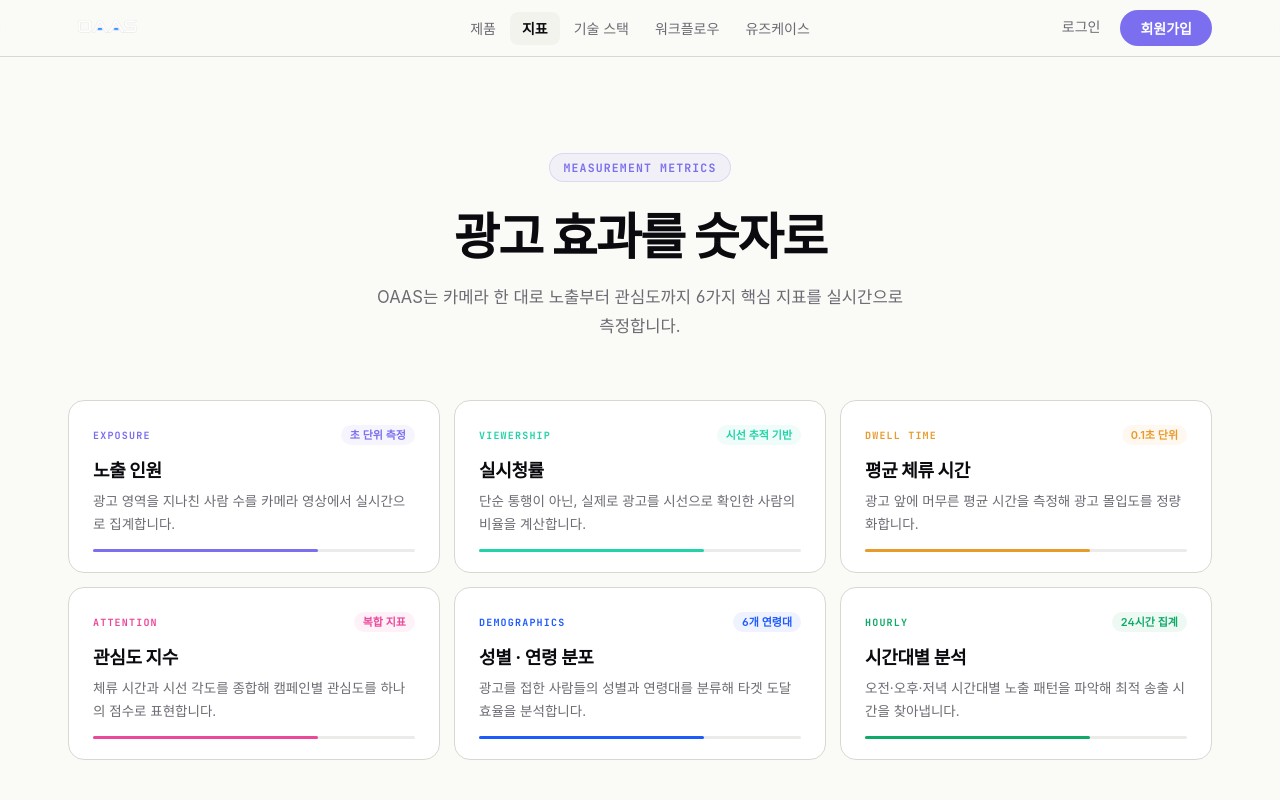
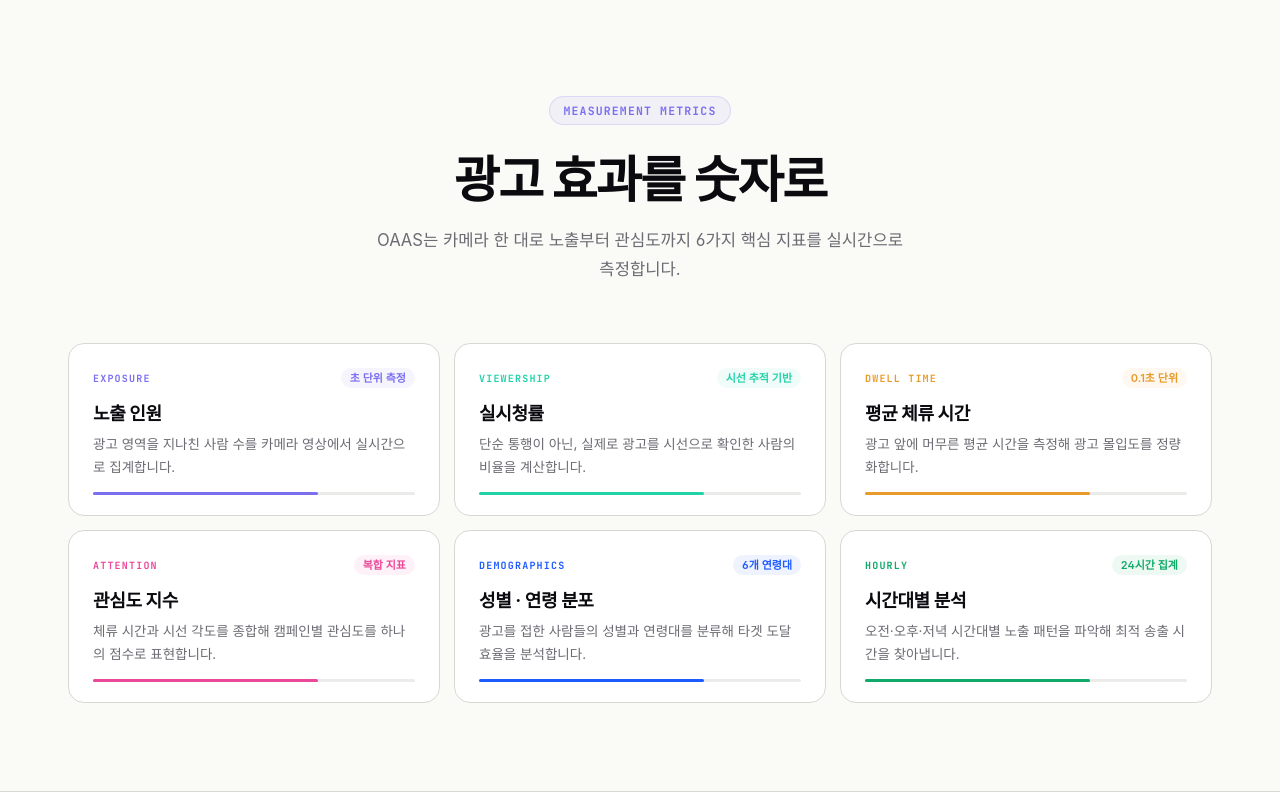
Before and after one commit to TakeaLook-OAAS/frontend, a Next.js app: page /metrics in a window 1280 px wide. Shown: the top 800 px of the page. Built offline with nearby package versions, Linux system fonts and the light colour scheme; a web font is replaced by a local one.

Commit message:
refactor: move metrics page into (landing) group, remove custom nav
- app/metrics/page.tsx → app/(landing)/metrics/page.tsx
- (landing) layout의 공유 Header 사용, 커스텀 nav 제거
- app/page.tsx nav 변경 복구 (Header.tsx에서 이미 처리)

```diff
--- a/app/metrics/page.tsx
+++ b/app/(landing)/metrics/page.tsx
@@ -354,39 +354,8 @@ const SECTIONS = [
 
 /* ── page ──────────────────────────────────────────────────────── */
 export default function MetricsPage() {
-  const navItems = [
-    { label: "제품",      href: "#" },
-    { label: "지표",      href: "/metrics" },
-    { label: "기술 스택", href: "#" },
-    { label: "워크플로우",href: "#" },
-    { label: "유즈케이스",href: "#" },
-  ];
-
   return (
     <div style={{ fontFamily: "'Pretendard Variable',Pretendard,-apple-system,sans-serif", background: tk.bg, color: tk.ink, minHeight: "100vh", WebkitFontSmoothing: "antialiased" }}>
-
-      {/* NAV */}
-      <header style={{ position: "sticky", top: 0, zIndex: 50, background: "rgba(250,250,247,0.85)", backdropFilter: "blur(14px)", WebkitBackdropFilter: "blur(14px)", borderBottom: `1px solid ${tk.line}` }}>
-        <div style={{ maxWidth: 1240, margin: "0 auto", padding: "0 clamp(20px,4vw,48px)", display: "grid", gridTemplateColumns: "1fr auto 1fr", alignItems: "center", height: 56 }}>
-          <Link href="/" style={{ display: "inline-flex", alignItems: "center" }}>
-            <img src="/images/oaas-logo.png" alt="OAAS" style={{ height: 52, width: "auto" }} />
-          </Link>
-          <nav style={{ display: "flex", gap: 2 }}>
-            {navItems.map(item => {
-              const active = item.label === "지표";
-              return (
-                <Link key={item.label} href={item.href} style={{ fontSize: 14, fontWeight: active ? 700 : 500, color: active ? tk.ink : tk.muted, padding: "6px 12px", borderRadius: 8, background: active ? tk.bgsoft : "transparent", textDecoration: "none" }}>
-                  {item.label}
-                </Link>
-              );
-            })}
-          </nav>
-          <div style={{ display: "flex", gap: 8, justifyContent: "flex-end" }}>
-            <Link href="/login" style={{ fontSize: 14, fontWeight: 500, color: tk.muted, padding: "6px 12px", borderRadius: 8, textDecoration: "none" }}>로그인</Link>
-            <Link href="/signup" style={{ display: "inline-flex", alignItems: "center", height: 36, padding: "0 20px", fontSize: 14, fontWeight: 600, borderRadius: 999, background: tk.accent, color: "#fff", textDecoration: "none" }}>회원가입</Link>
-          </div>
-        </div>
-      </header>
 
       {/* HERO */}
       <section style={{ maxWidth: 1240, margin: "0 auto", padding: "clamp(60px,8vw,96px) clamp(20px,4vw,48px) clamp(40px,5vw,60px)", textAlign: "center" }}>
--- a/app/page.tsx
+++ b/app/page.tsx
@@ -24,20 +24,14 @@ export default function LandingPage() {
 
           {/* 가운데: 네비게이션 */}
           <nav className="hidden md:flex justify-center gap-1" aria-label="섹션 이동">
-            {[
-              { label: '제품', href: '#' },
-              { label: '지표', href: '/metrics' },
-              { label: '기술 스택', href: '#' },
-              { label: '워크플로우', href: '#' },
-              { label: '유즈케이스', href: '#' },
-            ].map((item) => (
-              <Link
-                key={item.label}
-                href={item.href}
+            {['제품', '지표', '기술 스택', '워크플로우', '유즈케이스'].map((item) => (
+              <a
+                key={item}
+                href="#"
                 className="text-sm text-white/80 px-3 py-2 rounded-lg hover:bg-white/10 hover:text-white transition-colors duration-150"
               >
-                {item.label}
-              </Link>
+                {item}
+              </a>
             ))}
           </nav>
 
```
